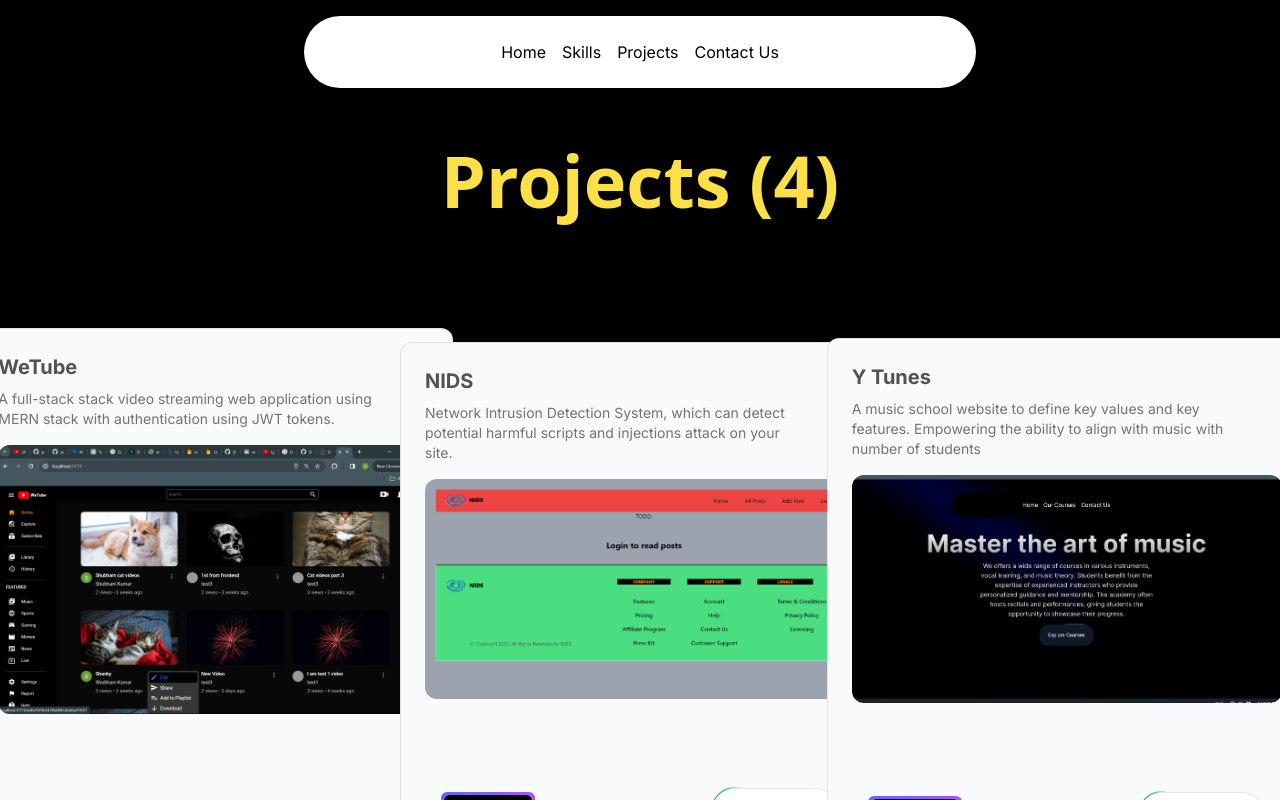
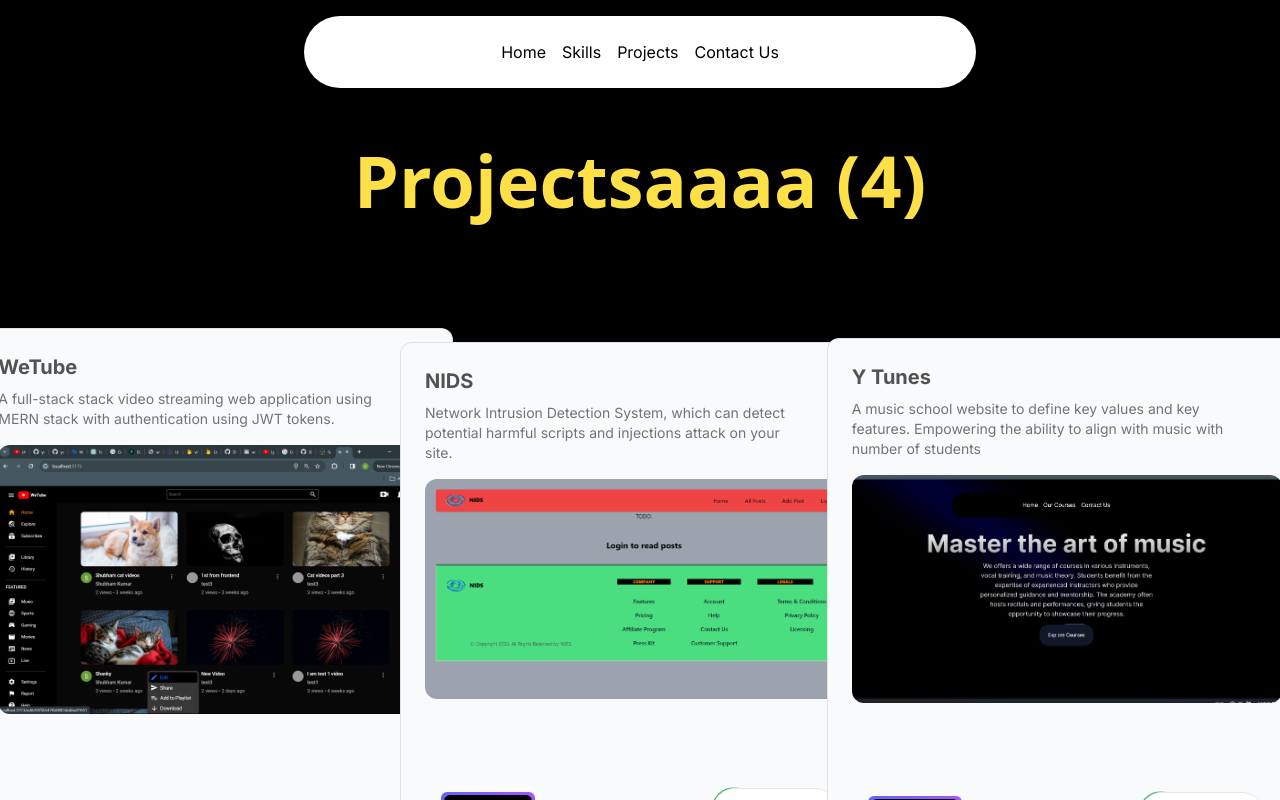
Before and after one commit to Shubhamcypher/portfolio, a Next.js app: page /projects in a window 1280 px wide. Shown: the top 800 px of the page. Built offline with nearby package versions, Linux system fonts and the light colour scheme; grey boxes are pictures that could not be loaded.

Commit message:
customizing

```diff
--- a/app/projects/page.tsx
+++ b/app/projects/page.tsx
@@ -12,7 +12,7 @@
   return (
     <div className="min-h-screen bg-black py-12 pt-36 ">
       <h1 className="text-lg md:text-7xl text-center font-sans font-bold mb-8 text-yellow-300">
-        Projects ({ProjecData.projects.length})
+        Projectsaaaa ({ProjecData.projects.length})
       </h1>
       <div className="grid md:grid-cols-2 lg:grid-cols-3 sm:grid-cols-1 ">
         {ProjecData.projects.map((project) => (
--- a/app/skills/page.tsx
+++ b/app/skills/page.tsx
@@ -6,7 +6,9 @@
 const page = () => {
   return (
     <div className='flex justify-center items-center'>
+        <div className='sm:hidden'>
         <Meteors/>
+        </div>
        <Background/>
     </div>
   )
```
